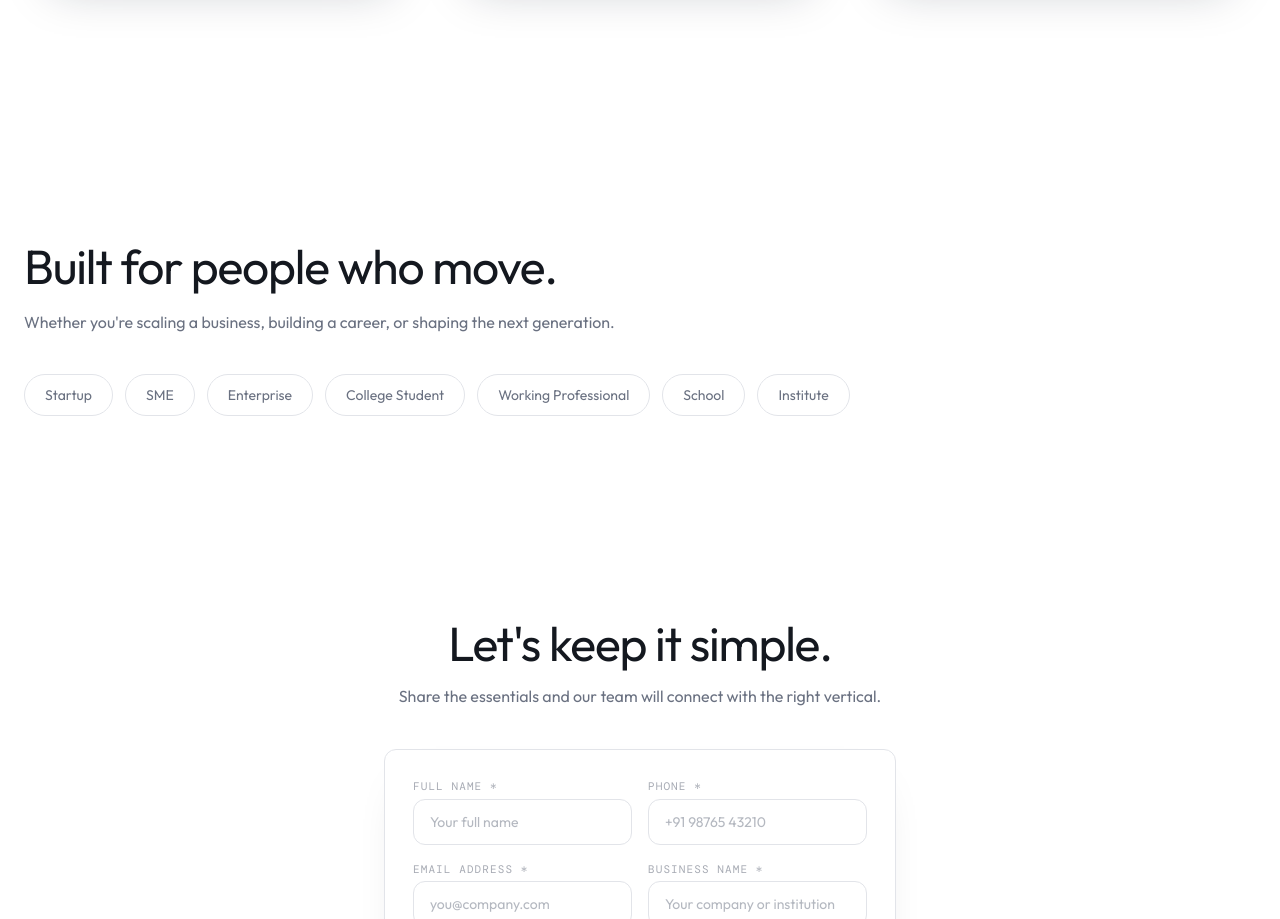
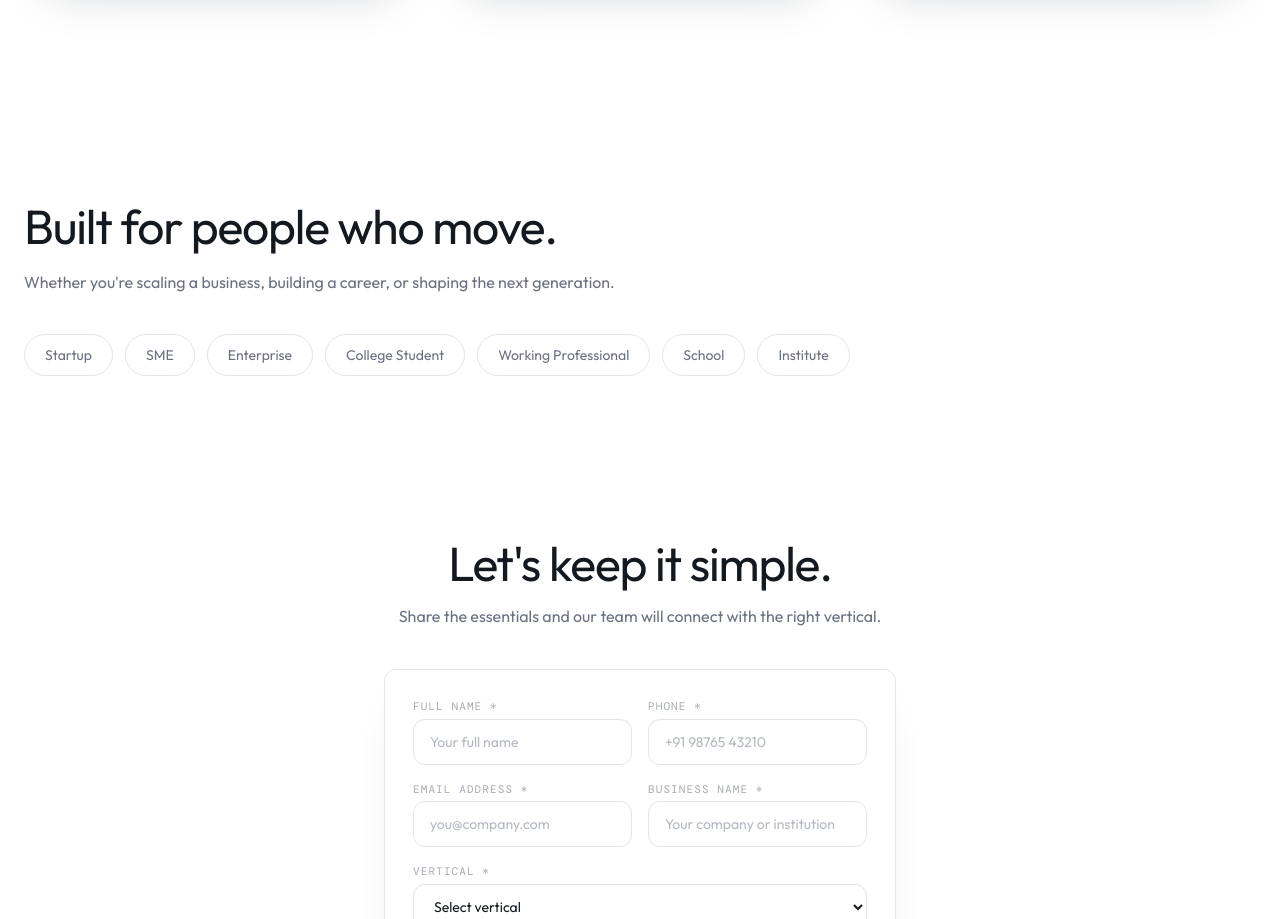
Before and after one commit to DataquotesTech/DQ-landing, a React (Vite) app: page / in a window 1280 px wide. Shown: the part 4662-5581 px from the top of the page. Built offline with nearby package versions, Linux system fonts and the light colour scheme; the HTML template or start-up script is replaced by a standard one; a web font is replaced by a local one.

Commit message:
Update WhoThisIsFor.tsx

```diff
--- a/src/components/landing/WhoThisIsFor.tsx
+++ b/src/components/landing/WhoThisIsFor.tsx
@@ -9,7 +9,7 @@ export default function WhoThisIsFor() {
   const sectionRef = useScrollAnimation();
 
   return (
-    <section id="about" className="py-20 md:py-[120px]">
+    <section id="about" className="py-12 md:py-20">
       <div className="section-animate max-w-[1400px] mx-auto px-4 sm:px-6" ref={sectionRef}>
         <h2 className="text-3xl md:text-[48px] md:leading-[1.15] text-foreground mb-4 stagger-child">
           Built for people who move.
```
